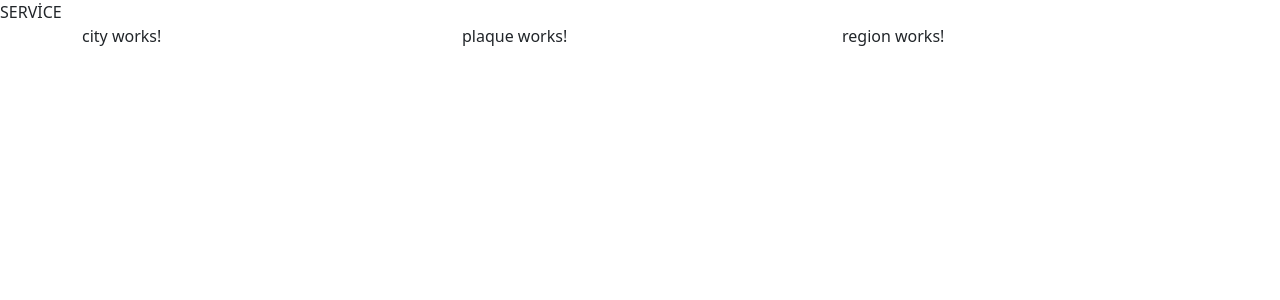
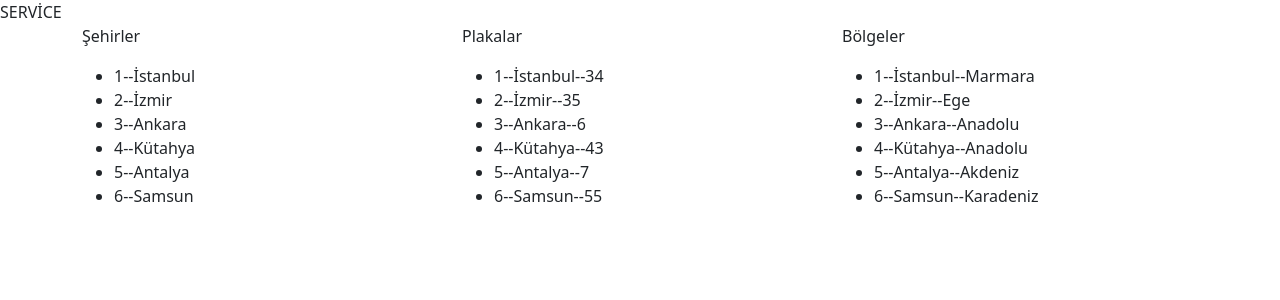
Before and after one commit to SerapErkan/angular-service, an Angular app in the folder Angular-Service/: page /map in a window 1280 px wide. Shown: the top 300 px of the page. Built offline with nearby package versions, Linux system fonts and the light colour scheme.

Commit message:
Service-side transactions with Fake Data

```diff
--- a/Angular-Service/src/app/map/city/city.component.html
+++ b/Angular-Service/src/app/map/city/city.component.html
@@ -1 +1,8 @@
-<p>city works!</p>
+<div class="row">
+  <p>Şehirler</p>
+  <div class="col-md-12">
+    <ul>
+      <li *ngFor="let city of citiesData">{{city.id}}--{{city.name}}</li>
+    </ul>
+  </div>
+</div>
--- a/Angular-Service/src/app/map/city/city.component.ts
+++ b/Angular-Service/src/app/map/city/city.component.ts
@@ -1,4 +1,5 @@
 import { Component, OnInit } from '@angular/core';
+import { MapService } from 'src/libs';
 
 @Component({
   selector: 'app-city',
@@ -6,10 +7,12 @@ import { Component, OnInit } from '@angular/core';
   styleUrls: ['./city.component.sass']
 })
 export class CityComponent implements OnInit {
+  citiesData:any={};
 
-  constructor() { }
+  constructor(private mapService:MapService) { }
 
   ngOnInit(): void {
+    this.citiesData=this.mapService.getCityNames();
   }
 
 }
--- a/Angular-Service/src/app/map/plaque/plaque.component.html
+++ b/Angular-Service/src/app/map/plaque/plaque.component.html
@@ -1 +1,9 @@
-<p>plaque works!</p>
+
+<div class="row">
+    <p>Plakalar</p>
+    <div class="col-md-12">
+      <ul>
+        <li *ngFor="let city of plaquesData">{{city.id}}--{{city.name}}--{{city.plaque}}</li>
+      </ul>
+    </div>
+  </div>
--- a/Angular-Service/src/app/map/plaque/plaque.component.ts
+++ b/Angular-Service/src/app/map/plaque/plaque.component.ts
@@ -1,4 +1,5 @@
 import { Component, OnInit } from '@angular/core';
+import { MapService } from 'src/libs';
 
 @Component({
   selector: 'app-plaque',
@@ -7,9 +8,11 @@ import { Component, OnInit } from '@angular/core';
 })
 export class PlaqueComponent implements OnInit {
 
-  constructor() { }
+  plaquesData:any={};
+  constructor(private mapService:MapService) { }
 
   ngOnInit(): void {
+    this.plaquesData=this.mapService.getCityPlaques();
   }
 
 }
--- a/Angular-Service/src/app/map/region/region.component.html
+++ b/Angular-Service/src/app/map/region/region.component.html
@@ -1 +1,9 @@
-<p>region works!</p>
+
+<div class="row">
+    <p>Bölgeler</p>
+    <div class="col-md-12">
+      <ul>
+        <li *ngFor="let city of regionsData">{{city.id}}--{{city.name}}--{{city.region}}</li>
+      </ul>
+    </div>
+  </div>
--- a/Angular-Service/src/app/map/region/region.component.ts
+++ b/Angular-Service/src/app/map/region/region.component.ts
@@ -1,4 +1,5 @@
 import { Component, OnInit } from '@angular/core';
+import { MapService } from 'src/libs';
 
 @Component({
   selector: 'app-region',
@@ -6,10 +7,11 @@ import { Component, OnInit } from '@angular/core';
   styleUrls: ['./region.component.sass']
 })
 export class RegionComponent implements OnInit {
-
-  constructor() { }
+  regionsData: any = {};
+  constructor(private mapService: MapService) { }
 
   ngOnInit(): void {
+    this.regionsData = this.mapService.getCityRegions();
   }
 
 }
--- a/Angular-Service/src/libs/services/map.service.ts
+++ b/Angular-Service/src/libs/services/map.service.ts
@@ -80,7 +80,7 @@ export class MapService {
     }))
 
   }
-  getCityRegion() {
+  getCityRegions() {
     return this.cities.map(el => ({
       id: el.id,
       name: el.name,
```
